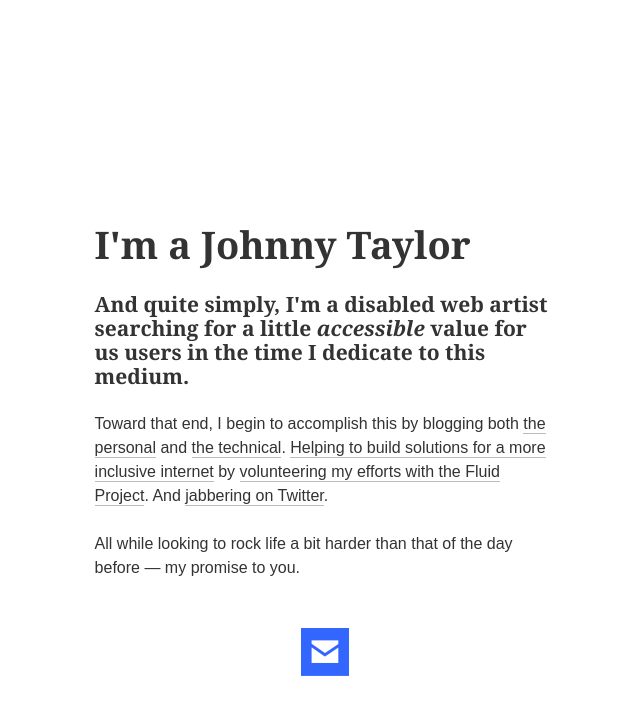
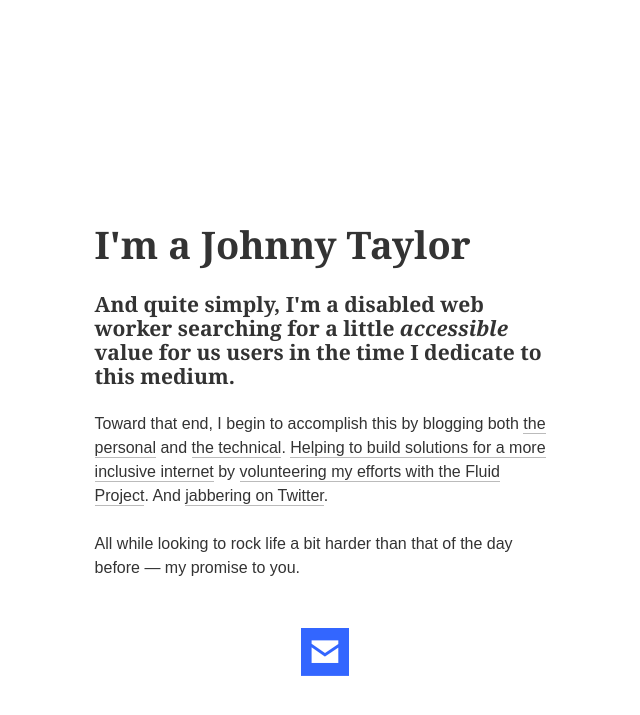
Before and after one commit to abledaccess/johnnydaux.org, a Jekyll site: the page built from index.md, in a window 1280 px wide. Shown: the top 715 px of the page, without its empty margins (315-955 px from the left). Built offline with Jekyll 4.4.1, drawn with Linux system fonts in a browser that asks for light colours; Markdown is read by kramdown in place of the engine named in the settings.

Commit message:
GH-PAGES: Slightly altered the copy.

```diff
--- a/index.md
+++ b/index.md
@@ -5,7 +5,7 @@ title: I'm a Johnny Taylor
 description: "And quite simply, I'm a disabled web artist searching for a little accessible value for us users in the time I dedicate to this medium."
 ---
 
-<p class="intro">And quite simply, I'm a disabled web artist searching for a little <em>accessible</em> value for us users in the time I dedicate to this medium.</p>
+<p class="intro">And quite simply, I'm a disabled web worker searching for a little <em>accessible</em> value for us users in the time I dedicate to this medium.</p>
 
 Toward that end, I begin to accomplish this by blogging both <a href="http://unboundedexistence.com" rel="external">the personal</a> and <a href="http://abledaccess.com" rel="external">the technical</a>. <a href="https://github.com/abledaccess/" rel="external">Helping to build solutions for a more inclusive internet</a> by <a href="http://fluidproject.org" rel="external">volunteering my efforts with the Fluid Project</a>. And <a href="https://twitter.com/abledaccess" rel="external">jabbering on Twitter</a>.
 
```
